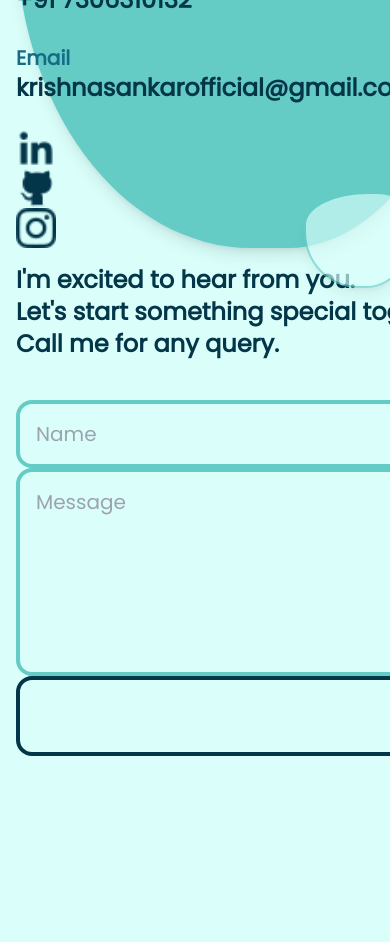
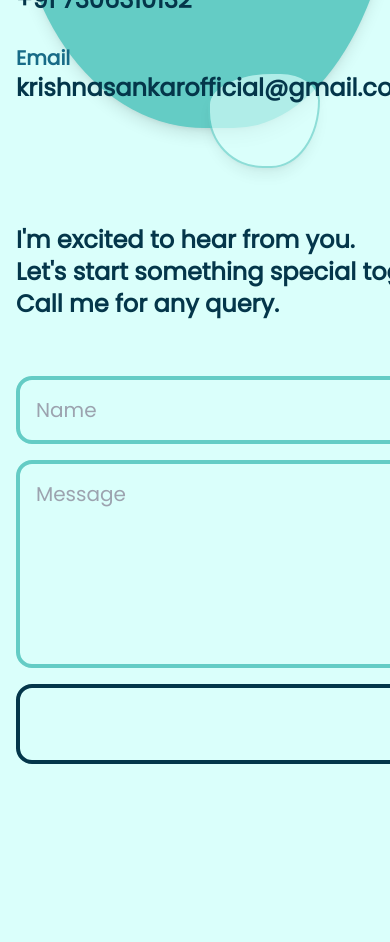
Before and after one commit to krishnasankarkk/krishnasankar-portfolio, a React (Vite) app: page / in a window 390 px wide. Shown: the part 3940-4882 px from the top of the page. Built offline with nearby package versions, Linux system fonts and the light colour scheme.

Commit message:
responsive

```diff
--- a/src/components/Contact.jsx
+++ b/src/components/Contact.jsx
@@ -29,8 +29,8 @@ function Contact() {
 
 
     return (
-        <div className="w-full flex xs:flex-col flex-wrap md:flex-row items-center justify-evenly p-4 gap-4 mt-24" id="contact">
-          <div className="relative flex flex-col bg-theme-1-3 w-auto h-auto rounded-tl-[55%] rounded-tr-[68%] rounded-bl-[56%] rounded-br-[43%] rounded-custom">
+        <div className="w-full flex xs:flex-col flex-wrap md:flex-row items-center justify-evenly p-4 gap-24 mt-24" id="contact">
+          <div className="relative flex flex-col bg-theme-1-3 w-96 h-auto rounded-tl-[55%] rounded-tr-[68%] rounded-bl-[56%] rounded-br-[43%] rounded-custom">
             <span className="w-[30rem] font-extrabold text-7xl z-50">Let&apos;s get <br /> in touch</span>
             <span className="absolute -bottom-10 right-20 -z-0 flex flex-col bg-theme-1-4 opacity-65 border-2 border-theme-1-3 w-28 h-24 rounded-tl-[55%] rounded-tr-[68%] rounded-bl-[56%] rounded-br-[43%] rounded-custom"></span>
             <span className="font-bold text-4xl"><br />Say hello!</span>
@@ -39,29 +39,18 @@ function Contact() {
             <span className="font-bold text-xl text-theme-1-2 "><br />Email</span>
             <a href="mailto:example@email.com?subject=Subject%20of%20the%20Email&body=Hello%20there!" className="font-bold text-2xl z-50 cursor-pointer">krishnasankarofficial@gmail.com</a>
             <br />
-            <div className="xs:flex md:hidden flex-row gap-4">
-              <a href="https://linkedin.com/in/krishnasankar-k-k-a59455178/">
-                <img className="w-10 h-10" src="/linkedin.png" alt="linkedin" />
-              </a>
-              <a href="https://github.com/krishnasankarkk">
-                <img className="w-10 h-10" src="/github.png" alt="github" />
-              </a>
-              <a href="https://www.instagram.com/artbykichu">
-                <img className="w-10 h-10" src="/instagram.png" alt="instagram" />
-              </a>
-            </div>
           </div>
-          <form ref={form} onSubmit={handleSubmit} className="xs:hidden md:flex flex-col gap-4">
+          <form ref={form} onSubmit={handleSubmit} className="flex flex-col gap-4">
             <div className="flex flex-col text-2xl w-full items-start">
               <span className="font-bold">I&apos;m excited to hear from you.</span>
               <span className="font-bold">Let&apos;s start something special together.</span>
               <span className="font-bold">Call me for any query.</span>
             </div>
-            <div className="flex flex-row text-xl w-full items-start gap-4 mt-10">
-              <input className="bg-transparent border-4 border-theme-1-3 p-4 rounded-2xl" type="text" name="user_name" id="name" placeholder="Name"/>
-              <input className="bg-transparent border-4 border-theme-1-3 p-4 rounded-2xl" type="email" name="user_email" id="email" placeholder="Email"/>
+            <div className="flex xs:flex-col md:flex-row text-xl w-full items-start gap-4 mt-10">
+              <input className="bg-transparent border-4 border-theme-1-3 p-4 rounded-2xl xs:w-full md:w-1/2" type="text" name="user_name" id="name" placeholder="Name"/>
+              <input className="bg-transparent border-4 border-theme-1-3 p-4 rounded-2xl xs:w-full md:w-1/2" type="email" name="user_email" id="email" placeholder="Email"/>
             </div>
-            <div className="flex flex-row text-xl w-full items-start gap-4">
+            <div className="flex xs:flex-col md:flex-row text-xl w-full items-start gap-4">
               <textarea className="bg-transparent border-4 border-theme-1-3 p-4 rounded-2xl w-full h-52 items-start justify-start"
                 type="text"
                 name="message"
```
